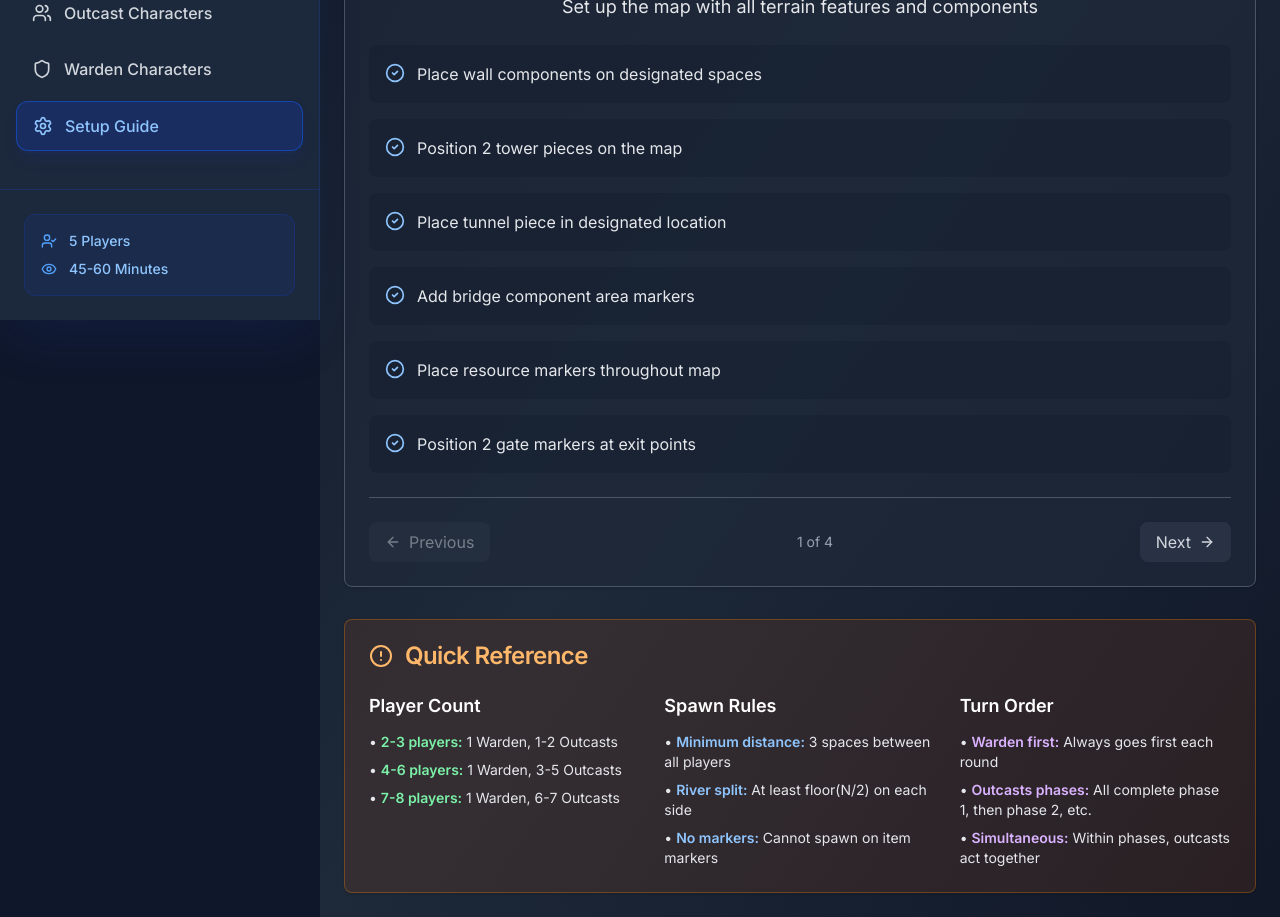
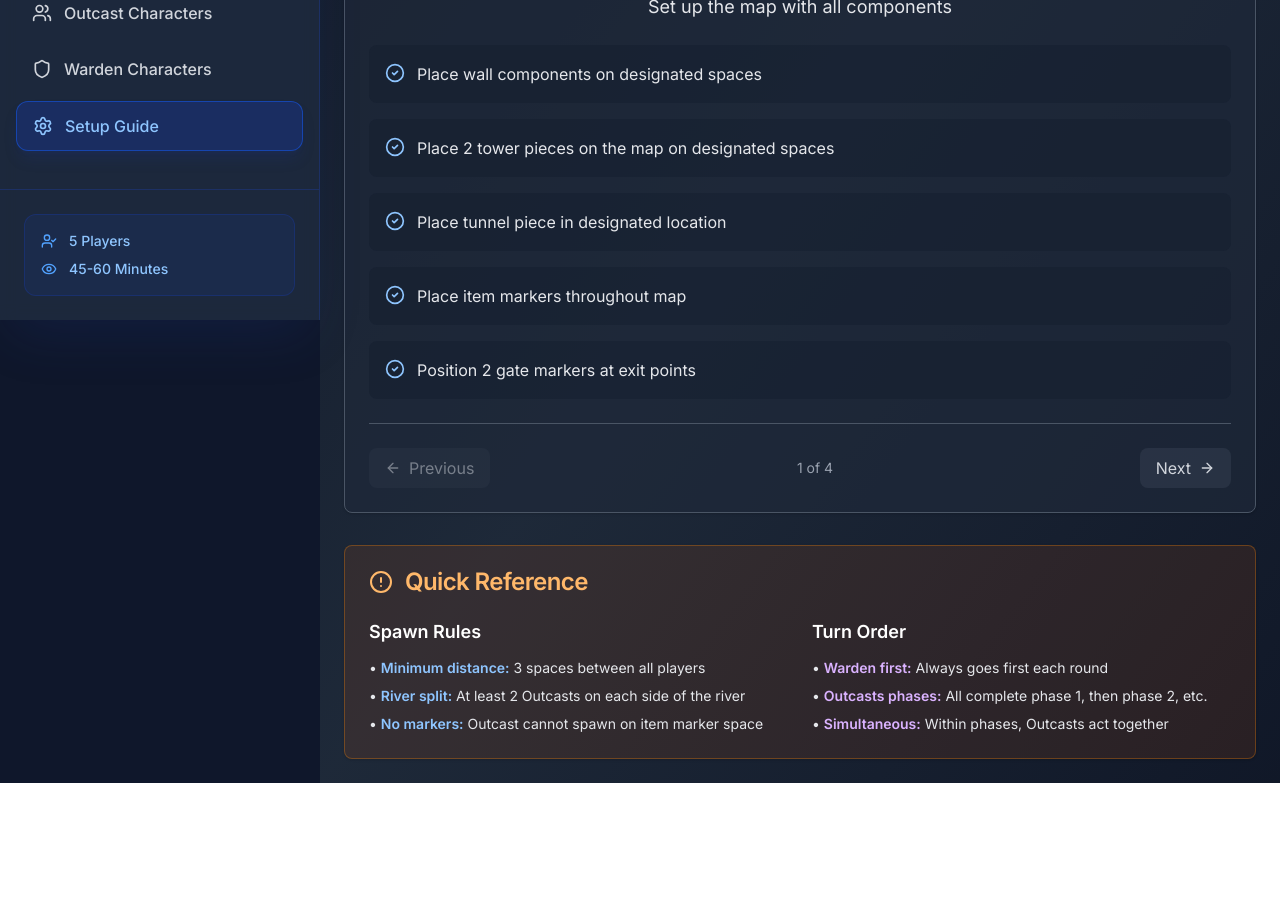
Before and after one commit to EkVid/boardgame, a Next.js app: page /setup in a window 1280 px wide. Shown: the part 480-1397 px from the top of the page. After the commit the page ends 1263 px from the top, so only its background shows below. Built offline with nearby package versions, Linux system fonts and the light colour scheme.

Commit message:
final version

```diff
--- a/src/app/setup/page.tsx
+++ b/src/app/setup/page.tsx
@@ -19,13 +19,12 @@ const setupSteps = [
     step: 1,
     title: "Place 3D Objects",
     icon: Map,
-    description: "Set up the map with all terrain features and components",
+    description: "Set up the map with all components",
     details: [
       "Place wall components on designated spaces",
-      "Position 2 tower pieces on the map",
+      "Place 2 tower pieces on the map on designated spaces",
       "Place tunnel piece in designated location",
-      "Add bridge component area markers",
-      "Place resource markers throughout map",
+      "Place item markers throughout map",
       "Position 2 gate markers at exit points"
     ],
     color: "blue"
@@ -37,8 +36,8 @@ const setupSteps = [
     description: "Each player chooses their character and receives their player card",
     details: [
       "Outcasts pick from available characters",
-      "Each gets unique player card with abilities",
-      "Warden selects from 3 available Warden types",
+      "Warden picks from available characters",
+      "Each gets unique playercard",
       "All players familiarize with their abilities",
       "Set up character-specific starting items",
       "Note any special starting conditions"
@@ -52,11 +51,11 @@ const setupSteps = [
     description: "Players choose their starting positions following placement rules",
     details: [
       "Outcasts choose spawn locations first",
-      "Must be at least 3 spaces from each other",
-      "Split evenly across both sides of river (minimum floor(N/2))",
-      "Cannot spawn on marker locations",
+      "Must be at least 3 spaces away from each other",
+      "Split evenly across both sides of river (2 on both sides of the river)",
+      "Outcasts cannot spawn on item marker locations",
       "Warden spawns last, at least 3 spaces from any Outcast",
-      "Use suggested spawn points for balanced gameplay"
+      "Can use suggested spawn points for balanced gameplay"
     ],
     color: "purple"
   },
@@ -67,10 +66,8 @@ const setupSteps = [
     description: "Distribute objective cards and set up Warden abilities",
     details: [
       "Outcasts receive 10 objective cards",
-      "Warden draws 2 Warden cards, chooses 1 ability",
-      "Warden draws 2 objective cards for personal goals",
-      "Keep unused cards accessible for later draws",
-      "Set up evolution tracking for Warden",
+      "Warden draws 2 Power Cards, chooses 1 of them to keep",
+      "Warden draws 2 Evolution Cards for Upgrading abilities",
       "Prepare item discovery deck"
     ],
     color: "yellow"
@@ -108,7 +105,7 @@ export default function Setup() {
             Setup Guide
           </h1>
           <p className="text-xl text-gray-200 max-w-3xl mx-auto">
-            Follow these steps to set up your game of Shadowbreak. Proper setup ensures balanced and engaging gameplay.
+            Follow these steps to set up the game. Proper setup ensures balanced and engaging gameplay.
           </p>
         </motion.div>
 
@@ -232,21 +229,13 @@ export default function Setup() {
               </CardTitle>
             </CardHeader>
             <CardContent className="space-y-4">
-              <div className="grid md:grid-cols-3 gap-6">
-                <div className="space-y-3">
-                  <h3 className="text-lg font-semibold text-white">Player Count</h3>
-                  <ul className="space-y-2 text-sm text-gray-200">
-                    <li>• <span className="text-green-300 font-semibold">2-3 players:</span> 1 Warden, 1-2 Outcasts</li>
-                    <li>• <span className="text-green-300 font-semibold">4-6 players:</span> 1 Warden, 3-5 Outcasts</li>
-                    <li>• <span className="text-green-300 font-semibold">7-8 players:</span> 1 Warden, 6-7 Outcasts</li>
-                  </ul>
-                </div>
+              <div className="grid md:grid-cols-2 gap-6">
                 <div className="space-y-3">
                   <h3 className="text-lg font-semibold text-white">Spawn Rules</h3>
                   <ul className="space-y-2 text-sm text-gray-200">
                     <li>• <span className="text-blue-300 font-semibold">Minimum distance:</span> 3 spaces between all players</li>
-                    <li>• <span className="text-blue-300 font-semibold">River split:</span> At least floor(N/2) on each side</li>
-                    <li>• <span className="text-blue-300 font-semibold">No markers:</span> Cannot spawn on item markers</li>
+                    <li>• <span className="text-blue-300 font-semibold">River split:</span> At least 2 Outcasts on each side of the river</li>
+                    <li>• <span className="text-blue-300 font-semibold">No markers:</span> Outcast cannot spawn on item marker space</li>
                   </ul>
                 </div>
                 <div className="space-y-3">
@@ -254,7 +243,7 @@ export default function Setup() {
                   <ul className="space-y-2 text-sm text-gray-200">
                     <li>• <span className="text-purple-300 font-semibold">Warden first:</span> Always goes first each round</li>
                     <li>• <span className="text-purple-300 font-semibold">Outcasts phases:</span> All complete phase 1, then phase 2, etc.</li>
-                    <li>• <span className="text-purple-300 font-semibold">Simultaneous:</span> Within phases, outcasts act together</li>
+                    <li>• <span className="text-purple-300 font-semibold">Simultaneous:</span> Within phases, Outcasts act together</li>
                   </ul>
                 </div>
               </div>
```
